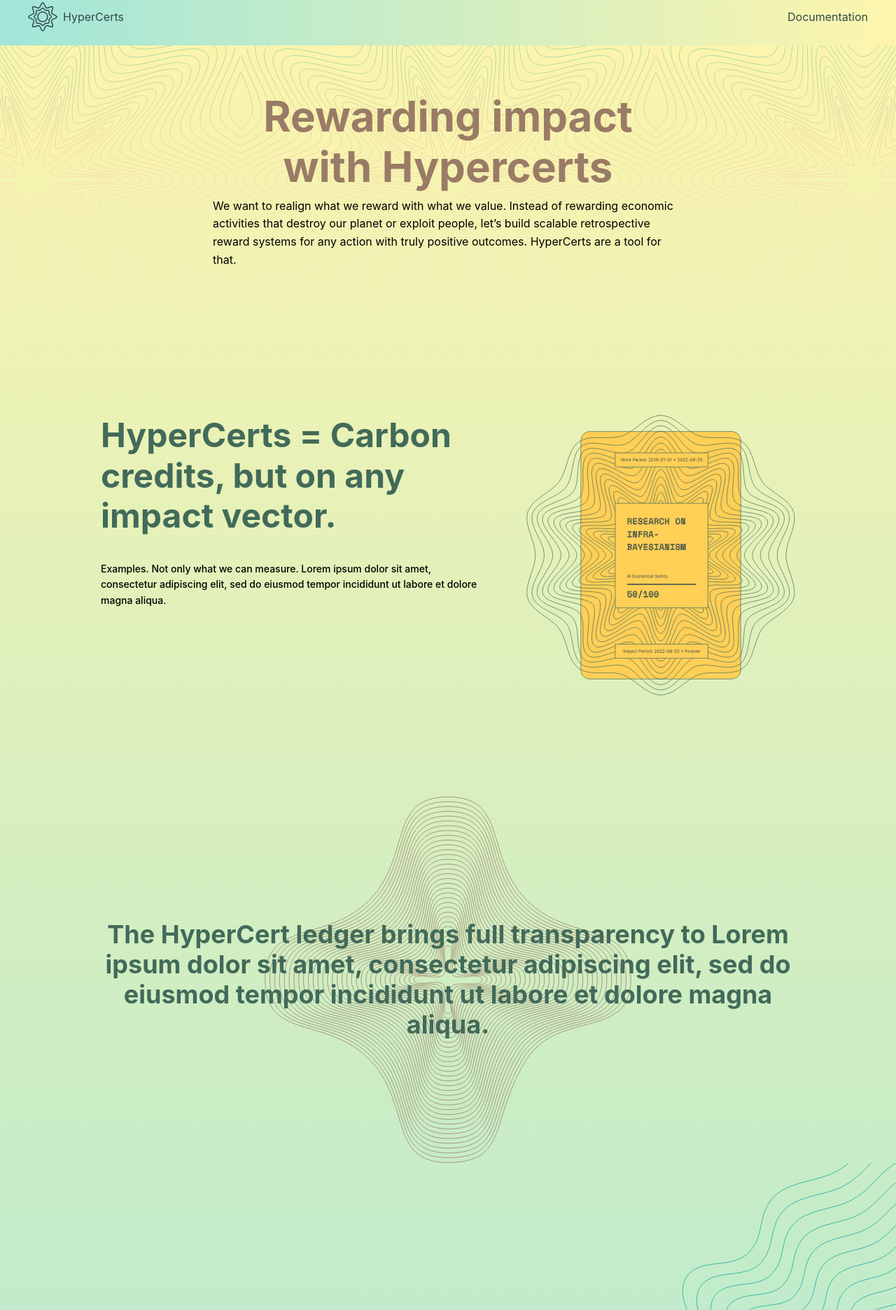
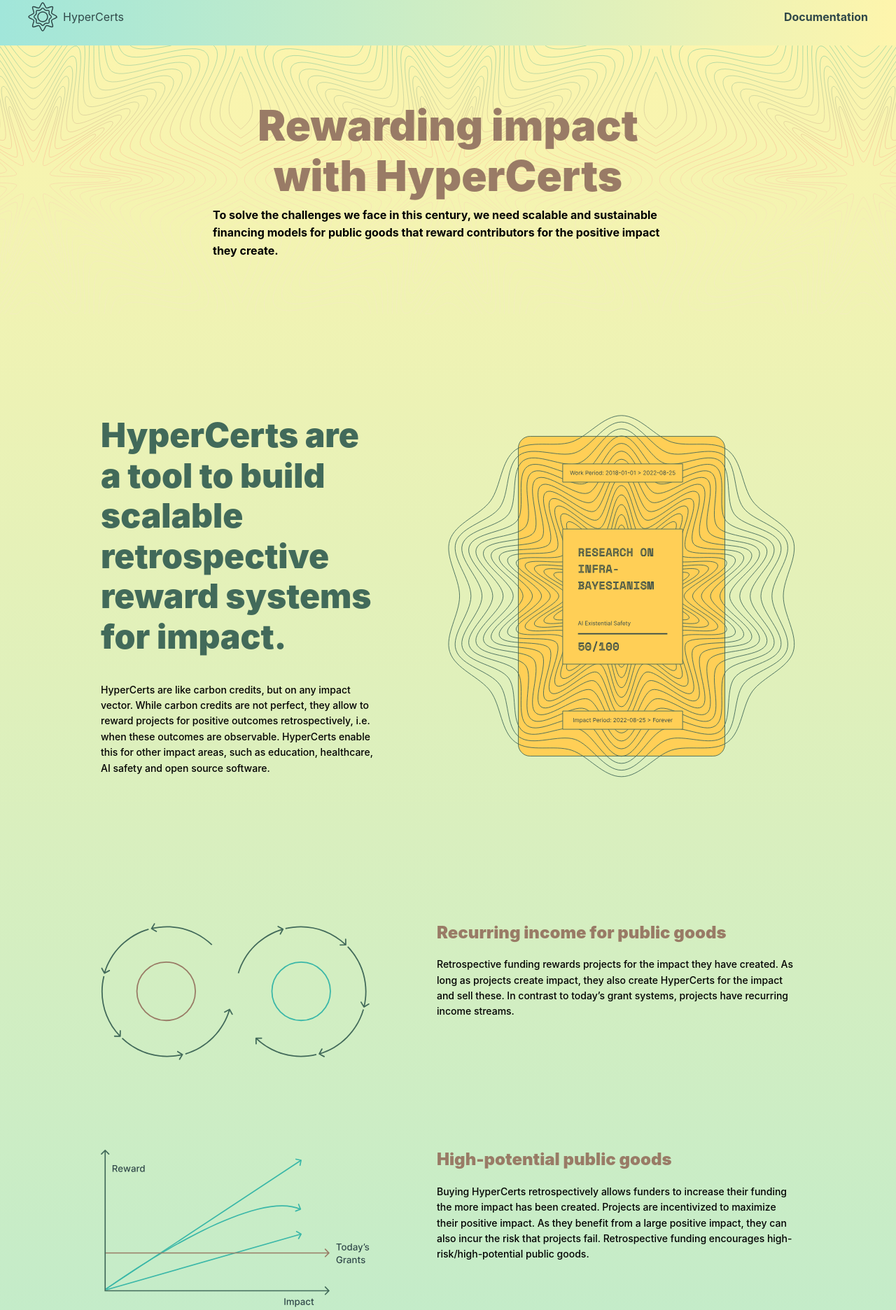
Before and after one commit to Network-Goods/hypercerts-landing, a Gatsby site: page / in a window 1280 px wide. Shown: the part 17-1889 px from the top of the page at 70% size. Built offline with nearby package versions, Linux system fonts and the light colour scheme; Gatsby itself is replaced by a stand-in of ours.

Commit message:
feat: adds first version of copy

```diff
--- a/gatsby-config.js
+++ b/gatsby-config.js
@@ -1,10 +1,10 @@
 module.exports = {
   pathPrefix: "/hypercerts-landing",
   siteMetadata: {
-    title: `Gatsby Default Starter`,
-    description: `Kick off your next, great Gatsby project with this default starter. This barebones starter ships with the main Gatsby configuration files you might need.`,
-    author: `@gatsbyjs`,
-    siteUrl: `https://gatsbystarterdefaultsource.gatsbyjs.io/`,
+    title: `HyperCerts`,
+    description: `Using the same HyperCert primitive, funders and projects create a scalable, interoperable and transparent funding environment for innovative public goods.`,
+    author: `@protocollabs`,
+    siteUrl: `https://network-goods.github.io/hypercerts-landing`,
   },
   plugins: [
     `gatsby-plugin-postcss`,
@@ -21,15 +21,12 @@
     {
       resolve: `gatsby-plugin-manifest`,
       options: {
-        name: `gatsby-starter-default`,
-        short_name: `starter`,
+        name: `hypercerts-landing`,
+        short_name: `hypercerts-landing`,
         start_url: `/`,
-        background_color: `#663399`,
-        // This will impact how browsers show your PWA/website
-        // https://css-tricks.com/meta-theme-color-and-trickery/
-        // theme_color: `#663399`,
+        background_color: `#FEF5AC`,
         display: `minimal-ui`,
-        icon: `src/images/gatsby-icon.png`, // This path is relative to the root of the site.
+        icon: `src/images/logo.png`,
       },
     },
     {
--- a/src/components/Footer.tsx
+++ b/src/components/Footer.tsx
@@ -11,7 +11,7 @@
       </div>
       <ul className="flex flex-col items-center sm:flex-row justify-evenly pb-10 pt-6">
         <li>
-          <a className="cursor-pointer" href="/">
+          <a className="cursor-pointer" href="https://t.me/+YF9AYb6zCv1mNDJi">
             Telegram
           </a>
         </li>
--- a/src/components/Header.tsx
+++ b/src/components/Header.tsx
@@ -9,8 +9,15 @@
         <span>HyperCerts</span>
       </Link>
 
-      <ul className="flex-row flex space-x-12 items-center">
-        <li className=" cursor-pointer">Documentation</li>
+      <ul className="flex-row flex space-x-12 items-center font-bold">
+        <li className=" cursor-pointer">
+          <Link
+            to="https://network-goods.github.io/hypercerts-docs/"
+            target="_blank"
+          >
+            Documentation
+          </Link>
+        </li>
         {/* <li className=" cursor-pointer">Launch Pilot</li> */}
       </ul>
     </header>
--- a/src/pages/index.tsx
+++ b/src/pages/index.tsx
@@ -13,33 +13,67 @@
         backgroundImage: "url(hero-background.svg)",
       }}
     >
-      <h1 className="text-4xl mb-5 sm:mb-2 sm:text-6xl font-bold text-center text-bark !leading-headline">
+      <h1 className="text-4xl mb-5 sm:mb-2 sm:text-6xl font-black text-center text-bark !leading-headline">
         Rewarding impact
-        <br /> with Hypercerts
+        <br /> with HyperCerts
       </h1>
-      <p className=" max-w-2xl leading-paragraph">
-        We want to realign what we reward with what we value. Instead of
-        rewarding economic activities that destroy our planet or exploit people,
-        let’s build scalable retrospective reward systems for any action with
-        truly positive outcomes. HyperCerts are a tool for that.
+      <p className=" max-w-2xl leading-paragraph font-bold">
+        To solve the challenges we face in this century, we need scalable and
+        sustainable financing models for public goods that reward contributors
+        for the positive impact they create.
       </p>
     </section>
     <section
-      id="features"
-      className=" p-36 flex flex-row space-x-16 space-x-reverse"
+      id="features-token"
+      className=" p-36 flex flex-row space-x-24 space-x-reverse"
     >
-      <img src="example-token.svg" className=" max-w-sm order-2" />
-      <div className="order-1">
-        <h2 className="font-bold text-5xl text-evergreen leading-headline mb-9">
-          HyperCerts = Carbon credits, but on any impact vector.
+      <img src="example-token.svg" className="w-1/2 order-2 flex-shrink" />
+      <div className="order-1 w-1/2 flex-shrink">
+        <h2 className="font-black text-5xl text-evergreen leading-headline mb-9">
+          HyperCerts are a tool to build scalable retrospective reward systems
+          for impact.
         </h2>
         <p className="text-sm font-medium leading-paragraph">
-          Examples. Not only what we can measure. Lorem ipsum dolor sit amet,
-          consectetur adipiscing elit, sed do eiusmod tempor incididunt ut
-          labore et dolore magna aliqua.
+          HyperCerts are like carbon credits, but on any impact vector. While
+          carbon credits are not perfect, they allow to reward projects for
+          positive outcomes retrospectively, i.e. when these outcomes are
+          observable. HyperCerts enable this for other impact areas, such as
+          education, healthcare, AI safety and open source software.
         </p>
       </div>
     </section>
+    <Feature
+      id="recurring"
+      image="recurring.svg"
+      headline="Recurring income for public goods"
+    >
+      Retrospective funding rewards projects for the impact they have created.
+      As long as projects create impact, they also create HyperCerts for the
+      impact and sell these. In contrast to today’s grant systems, projects have
+      recurring income streams.
+    </Feature>
+    <Feature
+      id="high-potential"
+      image="high-potential.svg"
+      headline="High-potential public goods"
+    >
+      Buying HyperCerts retrospectively allows funders to increase their funding
+      the more impact has been created. Projects are incentivized to maximize
+      their positive impact. As they benefit from a large positive impact, they
+      can also incur the risk that projects fail. Retrospective funding
+      encourages high-risk/high-potential public goods.
+    </Feature>
+    <Feature
+      id="de-risking"
+      image="bridge.svg"
+      headline="De-risking impact-funding"
+    >
+      Retrospective funders allocate their funds more effectively as they face
+      less uncertainty about the impact projects had. This is especially
+      important when the impact of public goods doesn't increase linearly.
+      Retrospective funders wouldn’t waste funds by rewarding a project for
+      building half a bridge.
+    </Feature>
     <section
       id="claim"
       className="flex flex-col items-center justify-center bg-no-repeat bg-contain bg-center"
@@ -47,19 +81,34 @@
         backgroundImage: "url(claim-background.svg)",
       }}
     >
-      <h2 className="md:px-36 my-44 text-2xl sm:text-4xl font-bold text-center text-evergreen !leading-headline">
-        The HyperCert ledger brings full transparency to Lorem ipsum dolor sit
-        amet, consectetur adipiscing elit, sed do eiusmod tempor incididunt ut
-        labore et dolore magna aliqua.
+      <h2 className="md:px-36 my-44 text-2xl sm:text-4xl font-black text-center text-evergreen !leading-headline">
+        Using the same HyperCert primitive, funders and projects create a
+        scalable, interoperable and transparent funding environment for
+        innovative public goods.
       </h2>
     </section>
-    <div
+    {/* <div
       className=" h-[1000px] bg-no-repeat bg-right"
       style={{ backgroundImage: "url(body-background.svg)" }}
     >
       &nbsp;
+    </div> */}
+  </Layout>
+)
+
+const Feature = ({ id, image, headline, children }) => (
+  <section
+    id={`features-${id}`}
+    className="px-36 py-16 flex flex-row space-x-24"
+  >
+    <img src={image} className=" w-96 flex-grow" />
+    <div>
+      <h2 className="font-black text-2xl text-bark leading-headline mb-5">
+        {headline}
+      </h2>
+      <p className="text-sm font-medium leading-paragraph">{children}</p>
     </div>
-  </Layout>
+  </section>
 )
 
 export const Head = () => <Seo title="Home" />
```
Also changed, not shown: src/images/logo.png (added).
